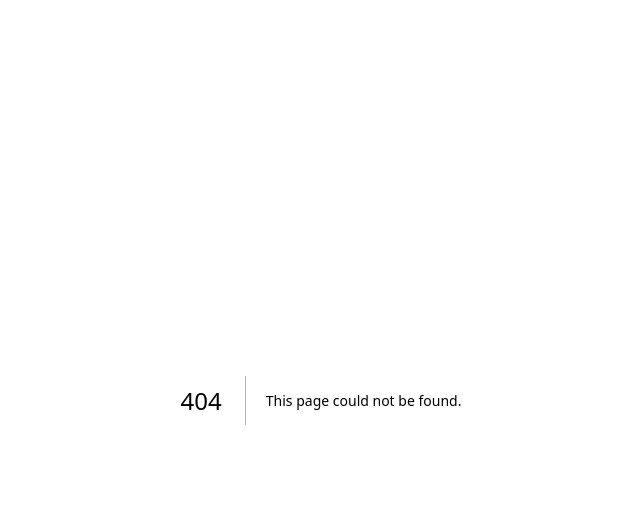
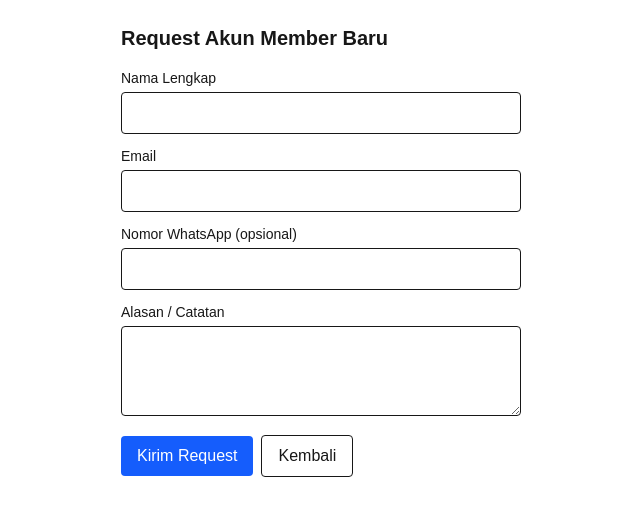
Before and after one commit to eric16644-lang/kas-pemuda, a Next.js app: page /request in a window 1280 px wide. Before the commit this address had no page. Shown: the top 516 px of the page, without its empty margins (319-959 px from the left). Built offline with nearby package versions, Linux system fonts and the light colour scheme; no server answers.

Commit message:
feat(auth): add request account flow with /request form

```diff
--- a/src/app/login/page.tsx
+++ b/src/app/login/page.tsx
@@ -54,8 +54,18 @@ export default function LoginPage() {
         <button className="bg-black text-white px-4 py-2 rounded" type="submit" disabled={loading}>
           {loading ? 'Masuk…' : 'Login'}
         </button>
+        <div className="flex flex-col items-center gap-3 mt-4">
+  <button
+    onClick={() => router.push('/request')}
+    className="px-4 py-2 rounded border bg-gray-100 hover:bg-gray-200"
+  >
+    Request Akun Baru
+  </button>
+</div>
+
       </form>
       {msg && <p className="mt-3 text-sm">{msg}</p>}
-    </div>
+      </div>
+
   )
 }
--- /dev/null
+++ b/src/app/request/page.tsx
@@ -0,0 +1,100 @@
+// src/app/request/page.tsx
+'use client'
+
+import { useState } from 'react'
+import { useRouter } from 'next/navigation'
+import { supabaseBrowser } from '@/lib/supabaseBrowser'
+
+const supabase = supabaseBrowser()
+
+export default function RequestPage() {
+  const router = useRouter()
+  const [fullName, setFullName] = useState('')
+  const [email, setEmail] = useState('')
+  const [whatsapp, setWhatsapp] = useState('')
+  const [reason, setReason] = useState('')
+  const [loading, setLoading] = useState(false)
+  const [msg, setMsg] = useState<string | null>(null)
+
+  async function onSubmit(e: React.FormEvent) {
+    e.preventDefault()
+    setMsg(null)
+    setLoading(true)
+
+    const { error } = await supabase
+      .from('requests') // pastikan sudah buat tabel `requests`
+      .insert([{ full_name: fullName, email, whatsapp, reason }])
+
+    if (error) {
+      setMsg('❌ Gagal submit: ' + error.message)
+    } else {
+      setMsg('✅ Request berhasil dikirim. Admin akan menghubungi Anda.')
+      setFullName('')
+      setEmail('')
+      setWhatsapp('')
+      setReason('')
+    }
+    setLoading(false)
+  }
+
+  return (
+    <div className="max-w-md mx-auto p-6 space-y-4">
+      <h1 className="text-xl font-semibold">Request Akun Member Baru</h1>
+      <form onSubmit={onSubmit} className="space-y-3">
+        <div>
+          <label className="block text-sm mb-1">Nama Lengkap</label>
+          <input
+            value={fullName}
+            onChange={(e) => setFullName(e.target.value)}
+            required
+            className="w-full rounded border px-3 py-2"
+          />
+        </div>
+        <div>
+          <label className="block text-sm mb-1">Email</label>
+          <input
+            type="email"
+            value={email}
+            onChange={(e) => setEmail(e.target.value)}
+            required
+            className="w-full rounded border px-3 py-2"
+          />
+        </div>
+        <div>
+          <label className="block text-sm mb-1">Nomor WhatsApp (opsional)</label>
+          <input
+            value={whatsapp}
+            onChange={(e) => setWhatsapp(e.target.value)}
+            className="w-full rounded border px-3 py-2"
+          />
+        </div>
+        <div>
+          <label className="block text-sm mb-1">Alasan / Catatan</label>
+          <textarea
+            value={reason}
+            onChange={(e) => setReason(e.target.value)}
+            rows={3}
+            className="w-full rounded border px-3 py-2"
+          />
+        </div>
+        {msg && <div className="text-sm">{msg}</div>}
+        <div className="flex items-center gap-2">
+          <button
+            type="submit"
+            disabled={loading}
+            className="px-4 py-2 rounded bg-blue-600 text-white disabled:opacity-50"
+          >
+            {loading ? 'Mengirim…' : 'Kirim Request'}
+          </button>
+          <button
+            type="button"
+            onClick={() => router.push('/login')}
+            className="px-4 py-2 rounded border"
+          >
+            Kembali
+          </button>
+        </div>
+      </form>
+    </div>
+  )
+}
```
